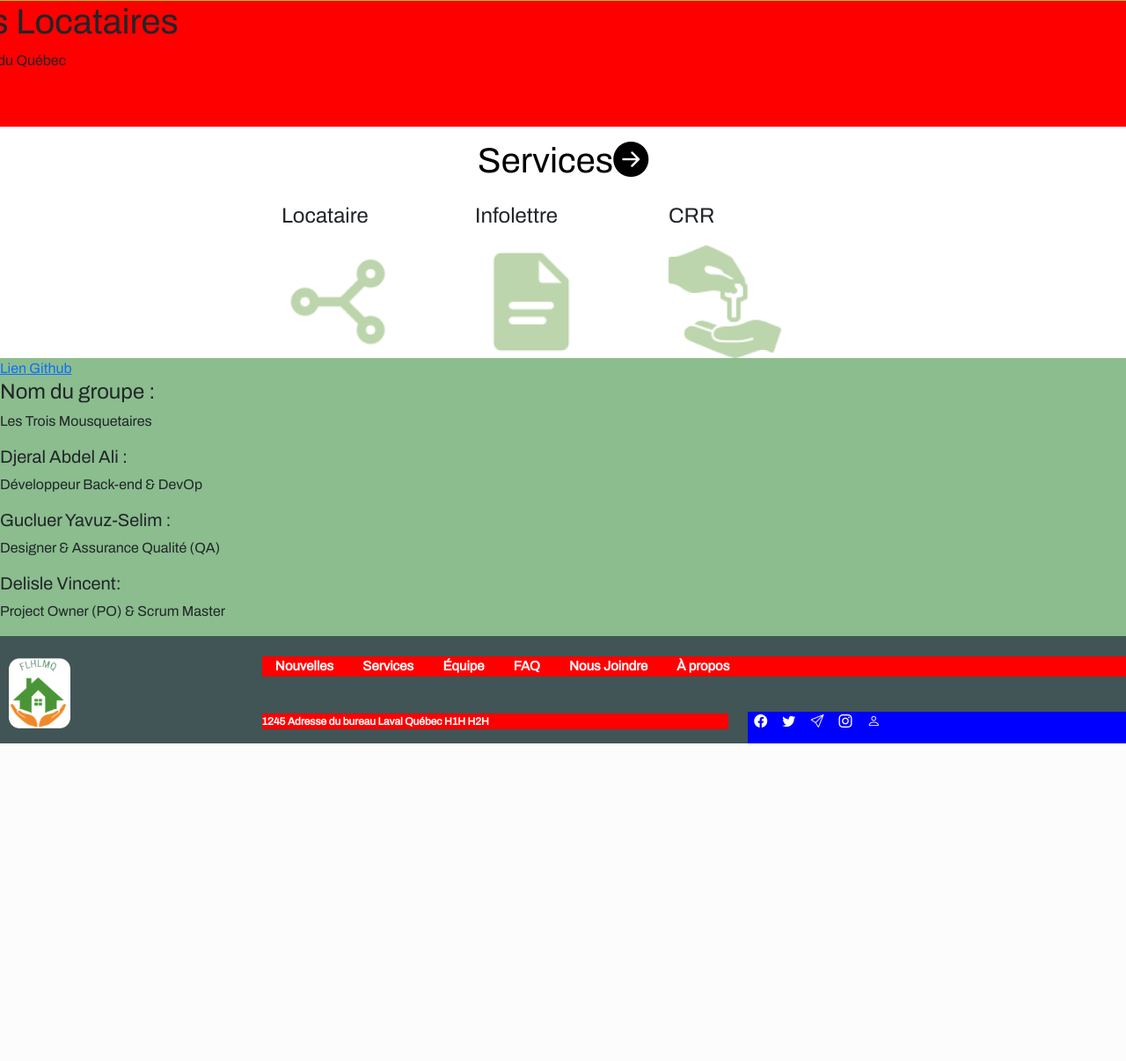
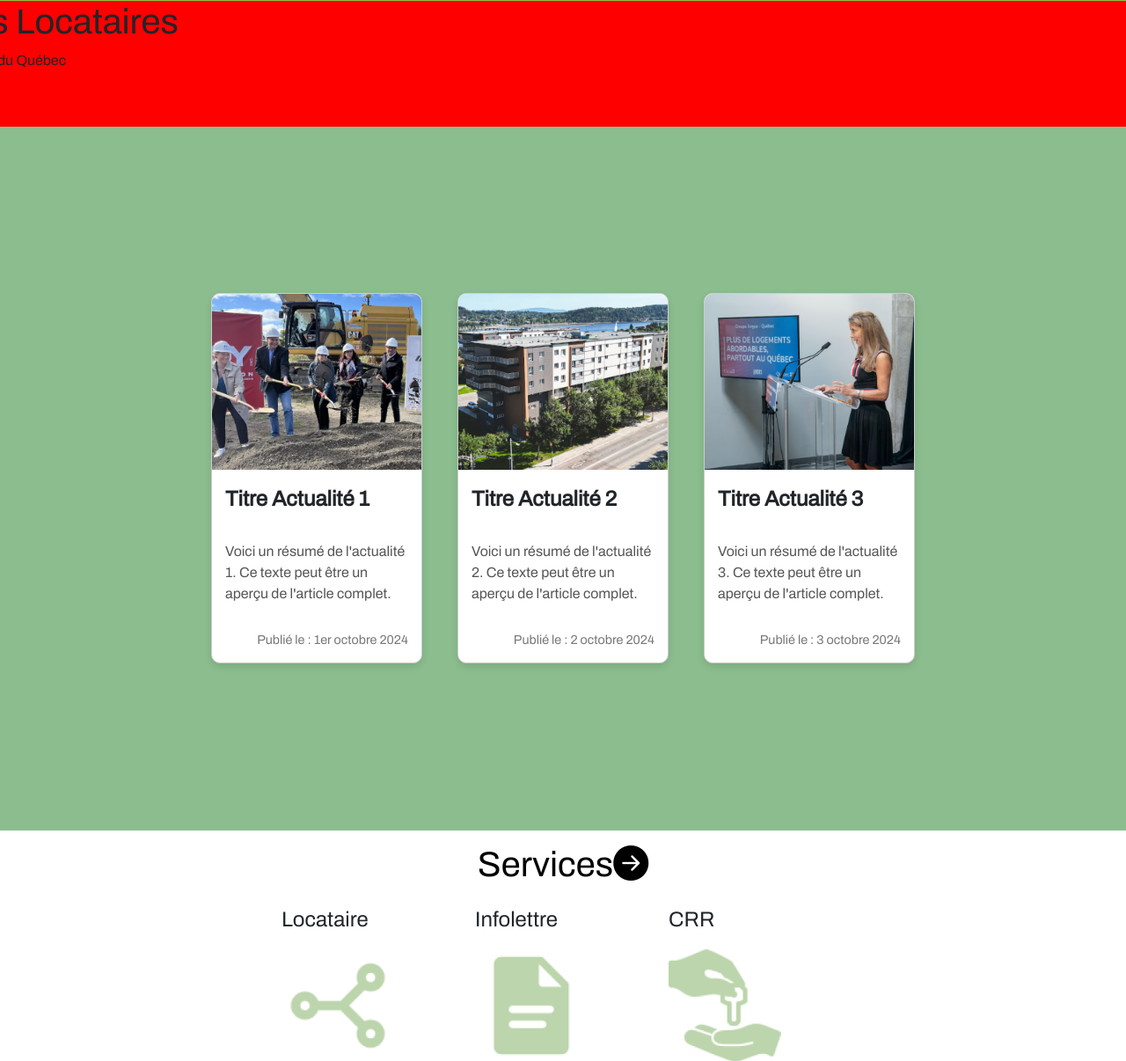
Before and after one commit to DjeAbdel0/federation-des-locataires--TroisMousquetaires, a PHP site: page / in a window 1280 px wide; the page is wider, and only the part inside the window is pictured. Shown: the part 898-2104 px from the top of that part at 88% size. Before the commit the page ends 1743 px from the top of that part, so only its background shows below. Run offline with PHP 8.4, Linux system fonts and the light colour scheme; some libraries are stand-ins or nearby versions.

Commit message:
Section actualité placé mais pas terminer

```diff
--- a/index.html
+++ b/index.html
@@ -98,7 +98,29 @@
 
   <!--Section Actualités-->
   <section class="actualite">
+    <!-- Carte 1 -->
+    <div class="card">
+      <img class="card__image" src="./assets/medias/nouvelle_05.png" alt="Image nouvelle_05">
+      <div class="card__title">Titre Actualité 1</div>
+      <div class="card__text">Voici un résumé de l'actualité 1. Ce texte peut être un aperçu de l'article complet.</div>
+      <div class="card__footer">Publié le : 1er octobre 2024</div>
+    </div>
 
+    <!-- Carte 2 -->
+    <div class="card">
+      <img class="card__image" src="./assets/medias/nouvelle_08.png" alt="Image nouvelle_08">
+      <div class="card__title">Titre Actualité 2</div>
+      <div class="card__text">Voici un résumé de l'actualité 2. Ce texte peut être un aperçu de l'article complet.</div>
+      <div class="card__footer">Publié le : 2 octobre 2024</div>
+    </div>
+
+    <!-- Carte 3 -->
+    <div class="card">
+      <img class="card__image" src="./assets/medias/nouvelle_10.png" alt="Image nouvelle_10">
+      <div class="card__title">Titre Actualité 3</div>
+      <div class="card__text">Voici un résumé de l'actualité 3. Ce texte peut être un aperçu de l'article complet.</div>
+      <div class="card__footer">Publié le : 3 octobre 2024</div>
+    </div>
   </section>
   <!--FIN Section Actualités-->
 
--- a/style.css
+++ b/style.css
@@ -1,3 +1,4 @@
+@charset "UTF-8";
 .hero {
   background-color: red;
   /* Sizing */
@@ -7,6 +8,50 @@
   display: flex;
   justify-content: center;
   align-items: center;
+}
+
+.actualite {
+  width: 100vw;
+  height: 100vh; /* On ajuste la hauteur pour être automatique en fonction du contenu */
+  display: flex;
+  justify-content: center; /* Centrer les cartes horizontalement */
+  align-items: center; /* Centrer les cartes verticalement si nécessaire */
+  gap: 20px;
+  padding: 40px;
+}
+.actualite .card {
+  border: 1px solid #ccc;
+  border-radius: 10px;
+  width: 20%; /* Ajuster la largeur des cartes */
+  box-shadow: 0 4px 8px rgba(0, 0, 0, 0.1);
+  overflow: hidden;
+  transition: transform 0.3s;
+  margin: 0 10px; /* Espacement latéral supplémentaire */
+}
+.actualite .card__title {
+  font-size: 1.5rem;
+  font-weight: bold;
+  margin: 15px;
+}
+.actualite .card__text {
+  font-size: 1rem;
+  margin: 15px;
+  color: #555;
+}
+.actualite .card__image {
+  width: 100%;
+  -o-object-fit: cover;
+     object-fit: cover;
+  height: 200px; /* Hauteur fixe pour les images */
+}
+.actualite .card__footer {
+  margin: 15px;
+  font-size: 0.9rem;
+  color: #777;
+  text-align: right;
+}
+.actualite .card:hover {
+  transform: translateY(-10px);
 }
 
 @font-face {
@@ -28,7 +73,7 @@ header {
   transform: translate(-50%);
 }
 
-.search-box input[type="text"] {
+.search-box input[type=text] {
   border: none;
   background: none;
   z-index: 1;
@@ -39,16 +84,16 @@ header {
   font-size: 0.75rem;
   line-height: 25px;
 }
-.search-box input[type="text"]:hover {
+.search-box input[type=text]:hover {
   cursor: pointer;
 }
-.search-box input[type="text"]:hover:focus {
+.search-box input[type=text]:hover:focus {
   cursor: text;
 }
-.search-box input[type="text"]:hover + span {
+.search-box input[type=text]:hover + span {
   background: rgba(255, 255, 255, 0.2);
 }
-.search-box input[type="text"]:focus {
+.search-box input[type=text]:focus {
   width: 200px;
   padding: 0 10px;
   outline: none;
@@ -56,15 +101,15 @@ header {
   background: none;
   color: white;
 }
-.search-box input[type="text"]:focus + span {
+.search-box input[type=text]:focus + span {
   width: 200px;
 }
-.search-box input[type="text"]:focus + span::before {
+.search-box input[type=text]:focus + span::before {
   width: 2px;
   opacity: 0;
   transition: all 0.25s ease-in;
 }
-.search-box input[type="text"] + span {
+.search-box input[type=text] + span {
   z-index: -1;
   position: absolute;
   border: 2px solid white;
@@ -75,7 +120,7 @@ header {
   border-radius: 25px;
   left: 0;
 }
-.search-box input[type="text"] + span::before {
+.search-box input[type=text] + span::before {
   transition: all 0.25s ease-in 0.5s;
   transform-origin: left top;
   content: "";
@@ -95,15 +140,14 @@ html {
 * {
   box-sizing: inherit;
 }
-*:before,
-*:after {
+*:before, *:after {
   box-sizing: inherit;
 }
 
 body,
 html {
   font-family: "archivo";
-  background-color: #8bbd8e;
+  background-color: #8BBD8E;
 }
 
 .navbar {
@@ -313,4 +357,4 @@ footer {
     width: 10vw;
     height: auto;
   }
-} /*# sourceMappingURL=style.css.map */
+}/*# sourceMappingURL=style.css.map */
--- a/style.scss
+++ b/style.scss
@@ -2,6 +2,7 @@
 @use "partials/navbar";
 @use "partials/typo";
 @use "partials/hero";
+@use "partials/actualite";
 @font-face {
   font-family: "archivo";
   src: url("../assets/font/Archivo-Regular.ttf");
```
Also changed, not shown: partials/_actualite.scss (+37 -13 lines), partials/_cards.scss (deleted), partials/_persons.scss (deleted), 1 other file.
